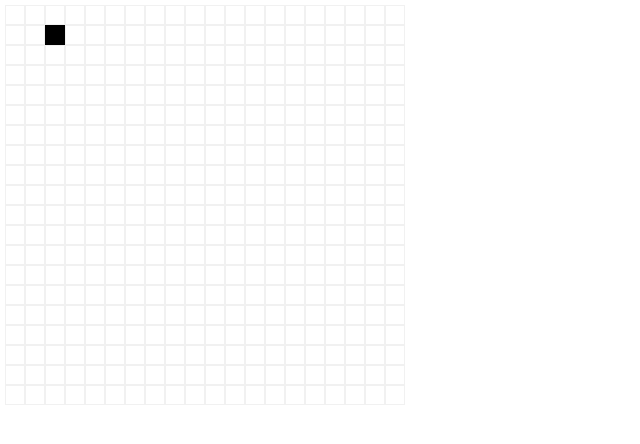
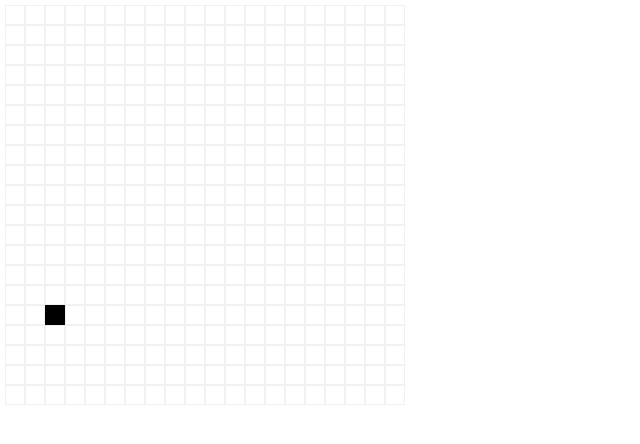
Before and after one commit to AliakseiDouhal/React-Redux-Snake, a React app: page / in a window 1280 px wide. Shown: the whole page, without its empty margins (0-640 px from the left). Built offline with nearby package versions, Linux system fonts and the light colour scheme.

Commit message:
day changes 27032018

```diff
--- a/src/actions/index.js
+++ b/src/actions/index.js
@@ -1,4 +1,10 @@
 let directionMotion = function (event, currentDirection) {
+    function actionDirection(direction) {
+        return {
+            type:'SET_DIRECTION',
+            payload: direction
+        };
+    }
 
     switch(event.keyCode) {
         case 65: // A key
@@ -6,37 +12,28 @@ let directionMotion = function (event, currentDirection) {
             // make sure we're not trying to move into the snake's body
             // or move outside the boundaries
             if(currentDirection !== 'RIGHT') {
-                return {
-                    type:'SET_DIRECTION',
-                    payload: 'LEFT'
-                };
+                return actionDirection('LEFT');
             }
             break;
         case 68: // D key
         case 39: // right arrow
             if(currentDirection !== 'LEFT' ) {
-                return {
-                    type:'SET_DIRECTION',
-                    payload: 'RIGHT'
-                };
+                return actionDirection('RIGHT');
+
             }
             break;
         case 83: // S key
         case 40: // down arrow
             if(currentDirection !== 'UP') {
-                return {
-                    type:'SET_DIRECTION',
-                    payload: 'DOWN'
-                };
+                return actionDirection('DOWN');
+
             }
             break;
         case 87: // W key
         case 38: // up arrow
             if(currentDirection !== 'DOWN') {
-                return {
-                    type:'SET_DIRECTION',
-                    payload: 'UP'
-                };
+                return actionDirection('UP');
+
             }
             break;
         /*case 32: // space
@@ -48,6 +45,21 @@ let directionMotion = function (event, currentDirection) {
             }, GAME_SPEED);
             break;*/
     }
+    return actionDirection(currentDirection);
 };
 
-export default {directionMotion};
+let addSnakeCoords = function (coords) {
+
+
+};
+
+let changeSnakeCoords = function (newCoords) {
+    return {
+        type: 'CHANGE_COORDS',
+        payload: newCoords
+    }
+
+
+};
+
+export default {directionMotion, addSnakeCoords, changeSnakeCoords};
--- a/src/components/Game.js
+++ b/src/components/Game.js
@@ -6,6 +6,7 @@ import Board from './Board'
 import Snake from './Snake'
 
 import '../styles/game.css'
+import snakeDirection from "../reducers/snakeDirection";
 
 class Game extends Component {
 
@@ -15,7 +16,7 @@ class Game extends Component {
 
     setDirection () {
         document.addEventListener('keydown', e => {
-            return this.props.directionMotion(e, this.props.snakeDirection[0]);
+            return this.props.directionMotion(e, this.props.snakeDirection);
         })
     }
 
@@ -23,7 +24,11 @@ class Game extends Component {
     return (
       <div className="game-wrapper" >
           <Board />
-          <Snake/>
+          <Snake snakeDirection = {this.props.snakeDirection}
+                 addSnakePart = {this.props.addSnakeCoords}
+                 snakeCoords = {this.props.snakeCoords}
+                 motionCoords = {this.props.changeSnakeCoords}
+          />
       </div>
     );
     }
@@ -31,7 +36,8 @@ class Game extends Component {
 
 export default connect (
     state =>  ({
-        snakeDirection: state.snakeDirection
+        snakeDirection: state.snakeDirection,
+        snakeCoords: state.snakeCoords
     }),
     actions
 )(Game);
--- a/src/components/Snake.js
+++ b/src/components/Snake.js
@@ -6,28 +6,52 @@ export default class Snake extends Component{
 
     /*!!!каждая ячейка змейки отдельный див, мне надо хранить количество ячеек и их координаты!!!*/
 
-    constructor(props) {
-        super(props);
+
+    componentDidMount() {
+        setInterval(()=> this.motionSnake(),500);
+/*
+        this.motionSnake();
+*/
     }
 
-    componentDidMount() {
-/*
-        setInterval(()=> this.motionSnake(),500);
-*/
-        this.motionSnake();
+    addNewPartSnake () {
+        /*передаю последний блок змейки с ее координатами*/
+        return this.props.addSnakePart()
     }
 
     motionSnake () {
-        let head = this.refs.snake.style.top;
-        /*ToDo: switch с пропсами направления*/
-        if(!parseInt(head, 10)) {
-            this.refs.snake.style.top = 20 + 'px'
+        let snake = this.props.snakeCoords;
+        for (let i = snake.length - 1; i > 0; i--) {
+            snake[i] = snake[i - 1]
         }
-        this.refs.snake.style.top = parseInt(head, 10) + 20 + 'px';
+        let head = snake[0];
+        switch (this.props.snakeDirection) {
+            case ('DOWN'):
+                head.y += 20;
+                console.log(snake);
+                return this.props.motionCoords(snake);
+            case ('UP'):
+                head.y -= 20;
+                return this.props.motionCoords(snake);
+            case ('LEFT'):
+                head.x -= 20;
+                return this.props.motionCoords(snake);
+            case ('RIGHT'):
+                head.x += 20;
+                return this.props.motionCoords(snake);
+        }
+
     }
     render() {
         return (
-            <div ref="snake" className='snake'/>
+            <div>
+                {
+                    this.props.snakeCoords.map((part, index) =>
+                        <div key={index} style={{left: part.x + 'px', top: part.y + 'px',}} className='snake'/>)
+                }
+            </div>
+
+
         )
     }
 }
--- a/src/reducers/index.js
+++ b/src/reducers/index.js
@@ -1,9 +1,11 @@
 import { combineReducers } from 'redux';
 
-import snakeDirection from './snakeDirection'
+import snakeDirection from './snakeDirection';
+import snakeCoords from './snakeCoords';
 
 const rootReducer = combineReducers({
-    snakeDirection
+    snakeDirection,
+    snakeCoords
 
 });
 
--- a/src/reducers/snakeCoords.js
+++ b/src/reducers/snakeCoords.js
@@ -0,0 +1,15 @@
+let init = [{y: 0,x: 40}];
+
+export default function snakeCoords(state = init, action) {
+    switch (action.type) {
+        case('ADD_NEW_PART'):
+            return [...state,action.payload];
+
+        case('CHANGE_COORDS'):
+            return [...action.payload];
+
+        default:
+            return state;
+    }
+
+}
--- a/src/reducers/snakeDirection.js
+++ b/src/reducers/snakeDirection.js
@@ -1,4 +1,4 @@
-let init = ['DOWN'];
+let init = 'DOWN';
 
 export default function snakeDirection(state = init, action) {
     switch (action.type) {
--- a/src/styles/snake.css
+++ b/src/styles/snake.css
@@ -3,6 +3,4 @@
     width: 20px;
     height: 20px;
     position: absolute;
-    top: 20px;
-    left: 40px;
 }
```
